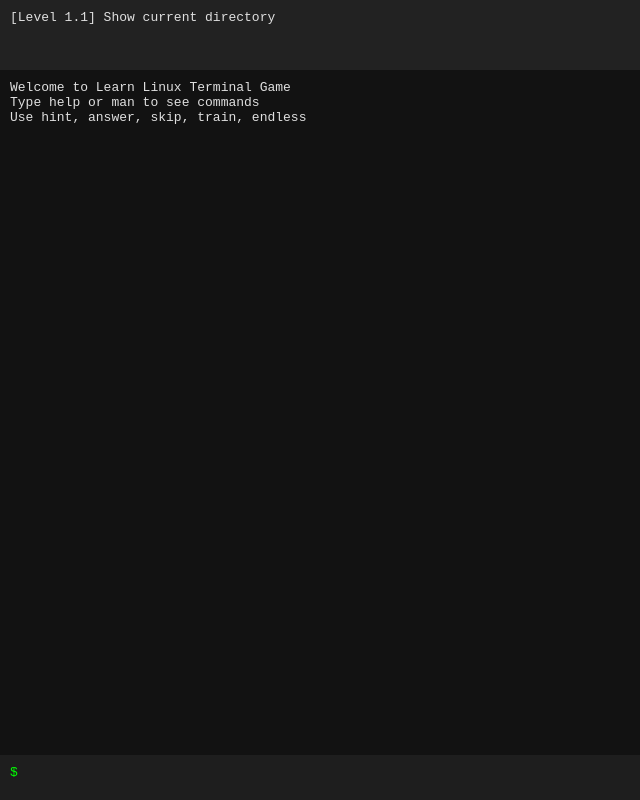
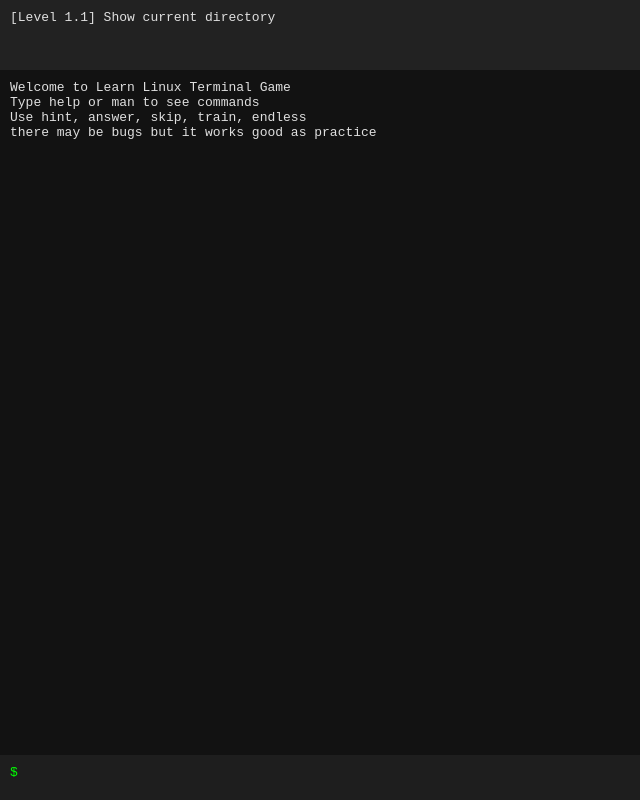
Before and after one commit to RockstarReality/RockstarReality.github.io, a plain HTML site: page learn_linux.html in a window 1280 px wide. Shown: the whole page, without its empty margins (0-640 px from the left). Drawn offline with Linux system fonts and the light colour scheme.

Commit message:
Update learn_linux.html

```diff
--- a/learn_linux.html
+++ b/learn_linux.html
@@ -615,6 +615,7 @@ input.addEventListener('keydown',e=>{
 print('Welcome to Learn Linux Terminal Game');
 print('Type help or man to see commands');
 print('Use hint, answer, skip, train, endless');
+print('there may be bugs but it works good as practice');
 loadLesson();
 
 function resizeTerminal(){
```
